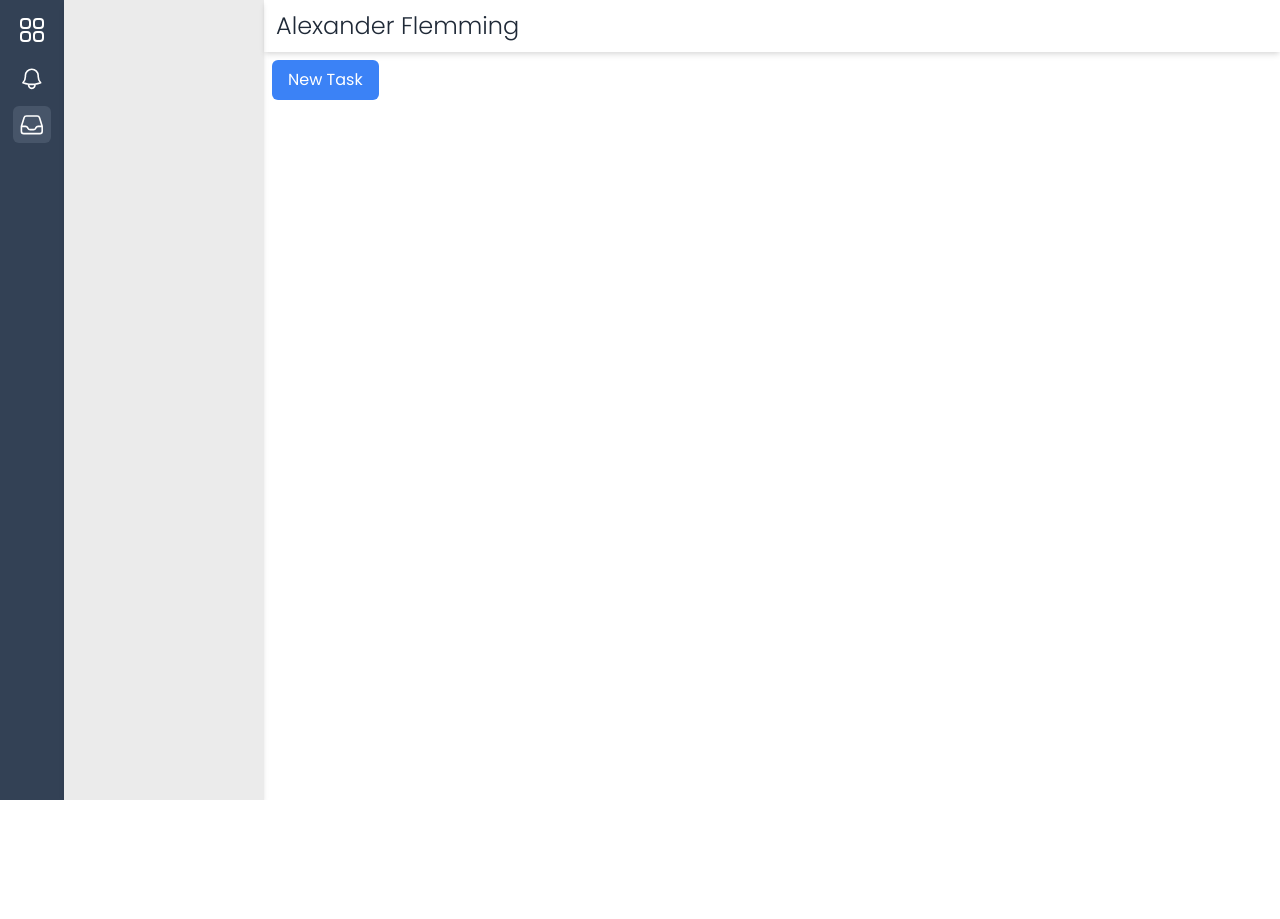
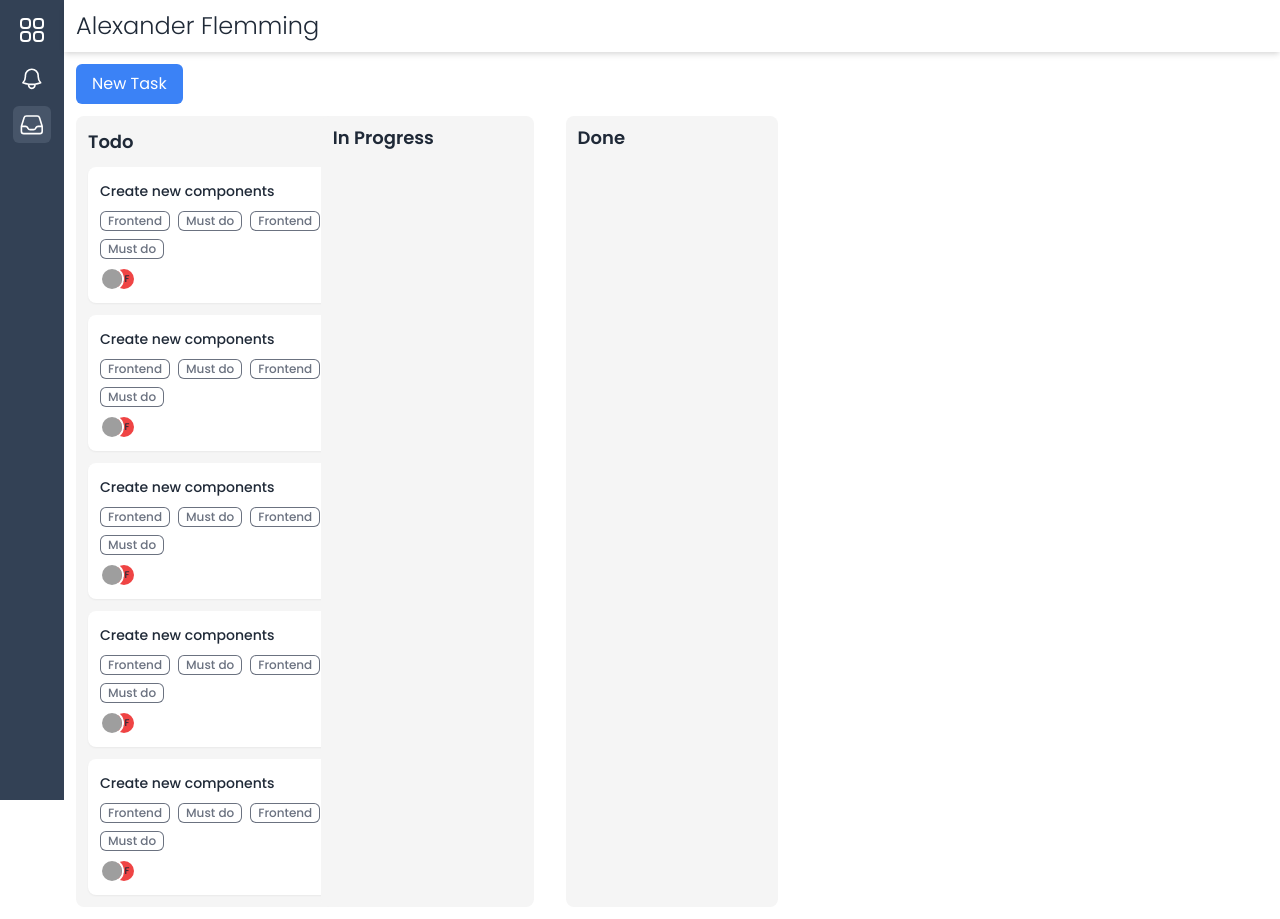
Before and after one commit to Samuel-Carnell/project-z, a React (Create React App) app in the folder frontend/: page / in a window 1280 px wide. Before the commit the page ends 800 px from the top, so only its background shows below. Built offline with nearby package versions, Linux system fonts and the light colour scheme; grey boxes are pictures that could not be loaded.

Commit message:
Prototype

```diff
--- a/frontend/package.json
+++ b/frontend/package.json
@@ -41,7 +41,7 @@
 	"scripts": {
 		"start": "react-scripts start",
 		"start-prod": "react-scripts build && serve -s build",
-		"build": "react-scripts build",
+		"build": "DISABLE_ESLINT_PLUGIN=true react-scripts build",
 		"test": "react-scripts test",
 		"test-coverage": "react-scripts test --coverage --watchAll=false",
 		"lint": "npm run eslint:check; npm run prettier:check",
--- a/frontend/src/App.tsx
+++ b/frontend/src/App.tsx
@@ -1,6 +1,7 @@
 import { ReactNode } from "react";
-import { Box, Button, chakra, ChakraProvider, Flex, Text } from "@chakra-ui/react";
+import { Box, chakra, ChakraProvider, Flex, Text } from "@chakra-ui/react";
 import { HiOutlineBell, HiOutlineInbox, HiOutlineSquares2X2 } from "react-icons/hi2";
+import { Board } from "./components/board";
 import { theme } from "./theme";
 
 const Window = chakra("div", {
@@ -26,7 +27,7 @@ function Layout({ children }: { children?: ReactNode }) {
 					</Box>
 				</Flex>
 			</Box>
-			<Box background="blackAlpha.200" width={200} boxShadow="md"></Box>
+			{/* <Box background="blackAlpha.200" width={200} boxShadow="md"></Box> */}
 			<Flex flexDirection="column" grow={1}>
 				{children}
 			</Flex>
@@ -45,11 +46,7 @@ function App() {
 								Alexander Flemming
 							</Text>
 						</Box>
-						<Box p={2}>
-							<Button fontWeight={"normal"} colorScheme="blue">
-								New Task
-							</Button>
-						</Box>
+						<Board flex={1} />
 					</Flex>
 				</Layout>
 			</Window>
--- /dev/null
+++ b/frontend/src/components/board/Board.tsx
@@ -0,0 +1,103 @@
+import {
+	Avatar,
+	AvatarGroup,
+	Box,
+	Button,
+	chakra,
+	Flex,
+	SimpleGrid,
+	StyleProps,
+	Tag,
+	TagLabel,
+	Text
+} from "@chakra-ui/react";
+import {
+	HiCalendar,
+	HiChatBubbleLeft,
+	HiChatBubbleOvalLeft,
+	HiChatBubbleOvalLeftEllipsis,
+	HiEllipsisHorizontal
+} from "react-icons/hi2";
+
+const HiEllipsisHorizontalIcon = chakra(HiEllipsisHorizontal);
+const HiCalendarIcon = chakra(HiCalendar);
+const HiChatBubbleLeftIcon = chakra(HiChatBubbleOvalLeftEllipsis);
+
+function Board(props: StyleProps) {
+	return (
+		<Flex direction="column" p={3} gap={3} {...props}>
+			<Box>
+				<Button fontWeight={"normal"} colorScheme="blue">
+					New Task
+				</Button>
+			</Box>
+			<SimpleGrid columns={5} flex={1} spacing={8}>
+				<Box rounded="lg" bg="neutral.100" py={3} px={3} maxWidth="420px" minWidth="290px">
+					<Text fontWeight="semibold" fontSize="lg">
+						Todo
+					</Text>
+					{new Array(5).fill(null).map(x => (
+						<Box
+							bg="white"
+							rounded="lg"
+							mt={3}
+							shadow="sm"
+							p={3}
+							borderColor="blue.400"
+							cursor="pointer"
+							_hover={{ borderColor: "gray.300", borderWidth: 1 }}
+							_active={{ borderColor: "blue.400", borderWidth: 2 }}
+						>
+							<Flex alignItems="center">
+								<Text fontSize="sm" fontWeight="medium" flex={1}>
+									Create new components
+								</Text>
+								<HiEllipsisHorizontalIcon fontSize="2xl" fontWeight="bold" />
+							</Flex>
+							<Flex columnGap={2} flexWrap="wrap">
+								<Tag size="sm" mt={2} variant="outline" colorScheme="gray">
+									<TagLabel>Frontend</TagLabel>
+								</Tag>
+								<Tag size="sm" mt={2} variant="outline" colorScheme="gray">
+									<TagLabel>Must do</TagLabel>
+								</Tag>
+								<Tag size="sm" mt={2} variant="outline" colorScheme="gray">
+									<TagLabel>Frontend</TagLabel>
+								</Tag>
+								<Tag size="sm" mt={2} variant="outline" colorScheme="gray">
+									<TagLabel>Must do</TagLabel>
+								</Tag>
+							</Flex>
+							<Flex alignItems="center" fontSize="lg" mt={2}>
+								<Box flex={1}>
+									<AvatarGroup size="xs" max={3}>
+										<Avatar name="Ryan Florence" src="https://avatars.githubusercontent.com/u/39604204" />
+										<Avatar name="Ryan Florence" bg="red.500" />
+									</AvatarGroup>
+								</Box>
+								{/* <HiChatBubbleLeftIcon /> */}
+								{/* <Flex alignItems="end">
+									<Text fontSize="xs" mx={2}>
+										12/04/22
+									</Text>
+									<HiCalendarIcon />
+								</Flex> */}
+							</Flex>
+						</Box>
+					))}
+				</Box>
+				<Box rounded="lg" bg="neutral.100" py={2} px={3}>
+					<Text fontWeight="semibold" fontSize="lg">
+						In Progress
+					</Text>
+				</Box>
+				<Box rounded="lg" bg="neutral.100" py={2} px={3}>
+					<Text fontWeight="semibold" fontSize="lg">
+						Done
+					</Text>
+				</Box>
+			</SimpleGrid>
+		</Flex>
+	);
+}
+export { Board };
--- /dev/null
+++ b/frontend/src/components/board/index.ts
@@ -0,0 +1 @@
+export * from "./Board";
```
